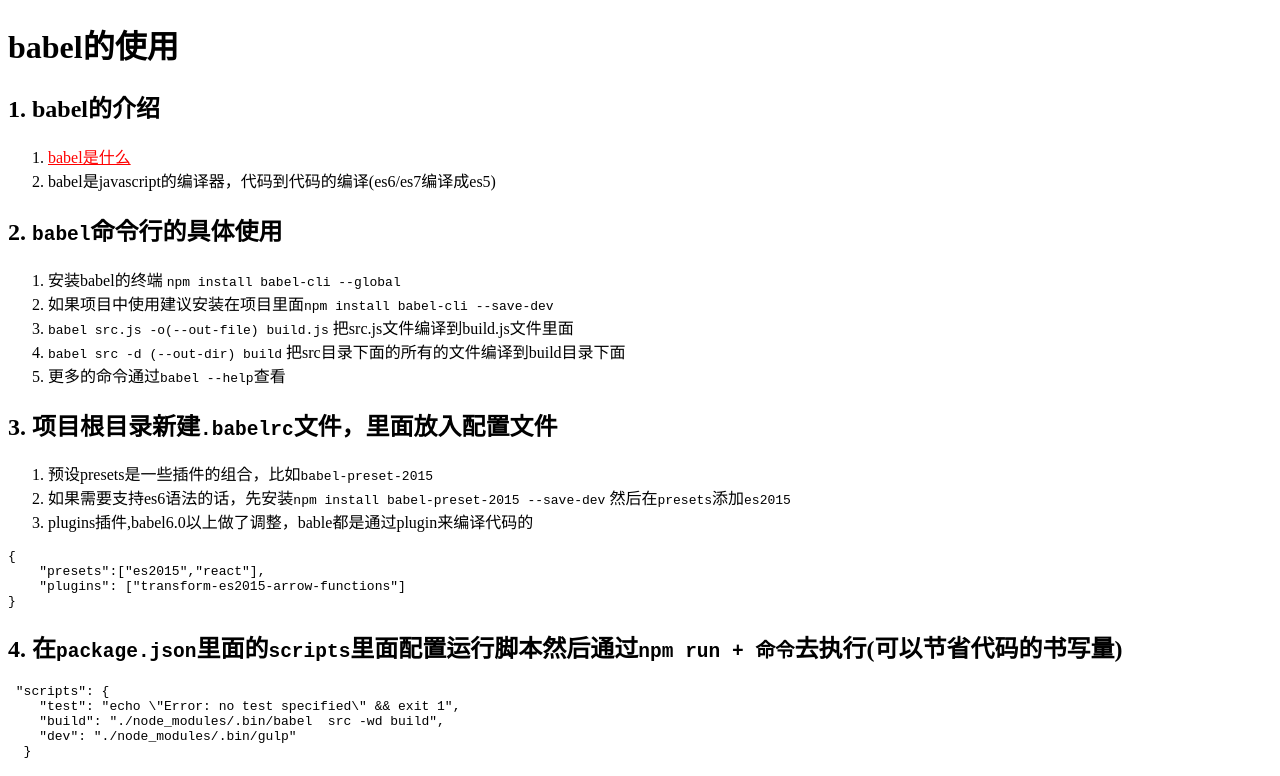
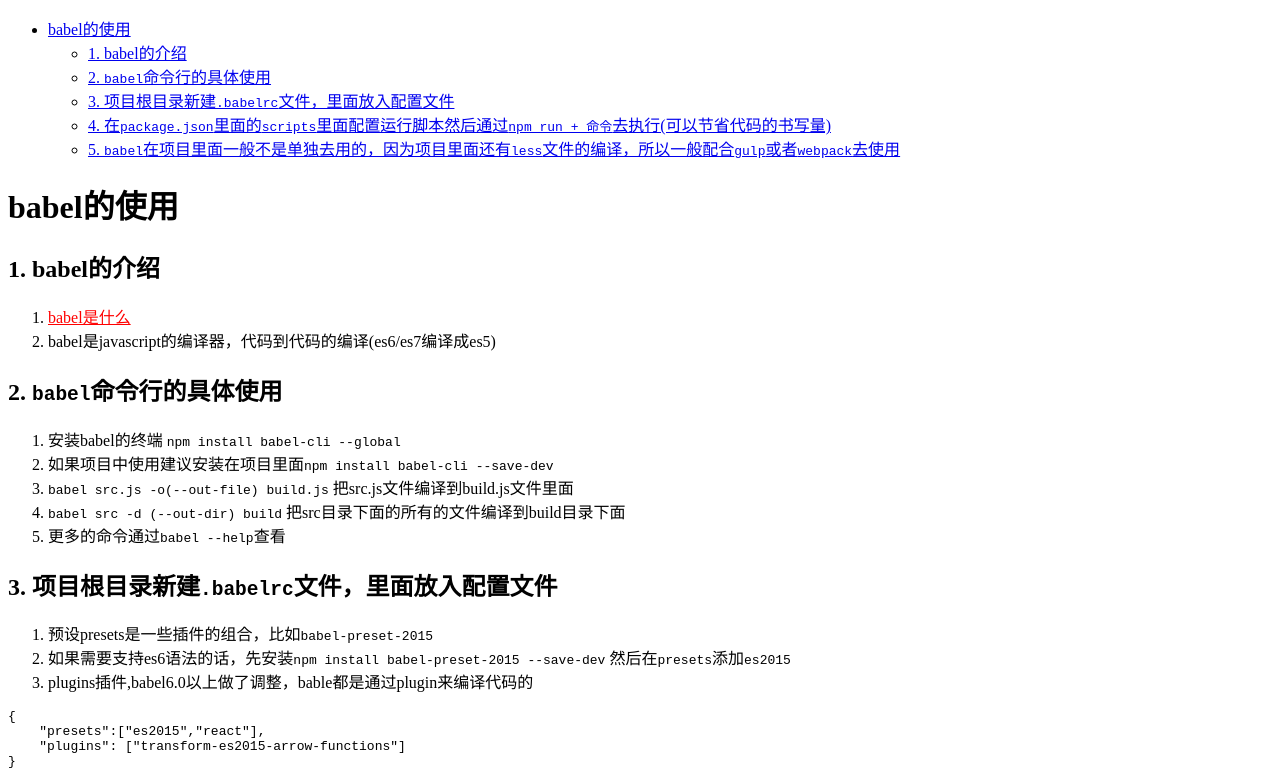
Before and after one commit to miaozhirui/my-note, a plain HTML site: page index.html in a window 1280 px wide. Shown: the top 776 px of the page. Drawn offline with Linux system fonts and the light colour scheme.

Commit message:
edit index.html

```diff
--- a/index.html
+++ b/index.html
@@ -6,8 +6,20 @@
   <meta name="generator" content="pandoc" />
   <title></title>
   <style type="text/css">code{white-space: pre;}</style>
+  <link rel="stylesheet" href="-A" type="text/css" />
 </head>
 <body>
+<div id="TOC">
+<ul>
+<li><a href="#babel的使用">babel的使用</a><ul>
+<li><a href="#babel的介绍">1. babel的介绍</a></li>
+<li><a href="#babel命令行的具体使用">2. <code>babel</code>命令行的具体使用</a></li>
+<li><a href="#项目根目录新建.babelrc文件里面放入配置文件">3. 项目根目录新建<code>.babelrc</code>文件，里面放入配置文件</a></li>
+<li><a href="#在package.json里面的scripts里面配置运行脚本然后通过npm-run-命令去执行可以节省代码的书写量">4. 在<code>package.json</code>里面的<code>scripts</code>里面配置运行脚本然后通过<code>npm run + 命令</code>去执行(可以节省代码的书写量)</a></li>
+<li><a href="#babel在项目里面一般不是单独去用的因为项目里面还有less文件的编译所以一般配合gulp或者webpack去使用">5. <code>babel</code>在项目里面一般不是单独去用的，因为项目里面还有<code>less</code>文件的编译，所以一般配合<code>gulp</code>或者<code>webpack</code>去使用</a></li>
+</ul></li>
+</ul>
+</div>
 <h1 id="babel的使用">babel的使用</h1>
 <h2 id="babel的介绍">1. babel的介绍</h2>
 <ol style="list-style-type: decimal">
```
